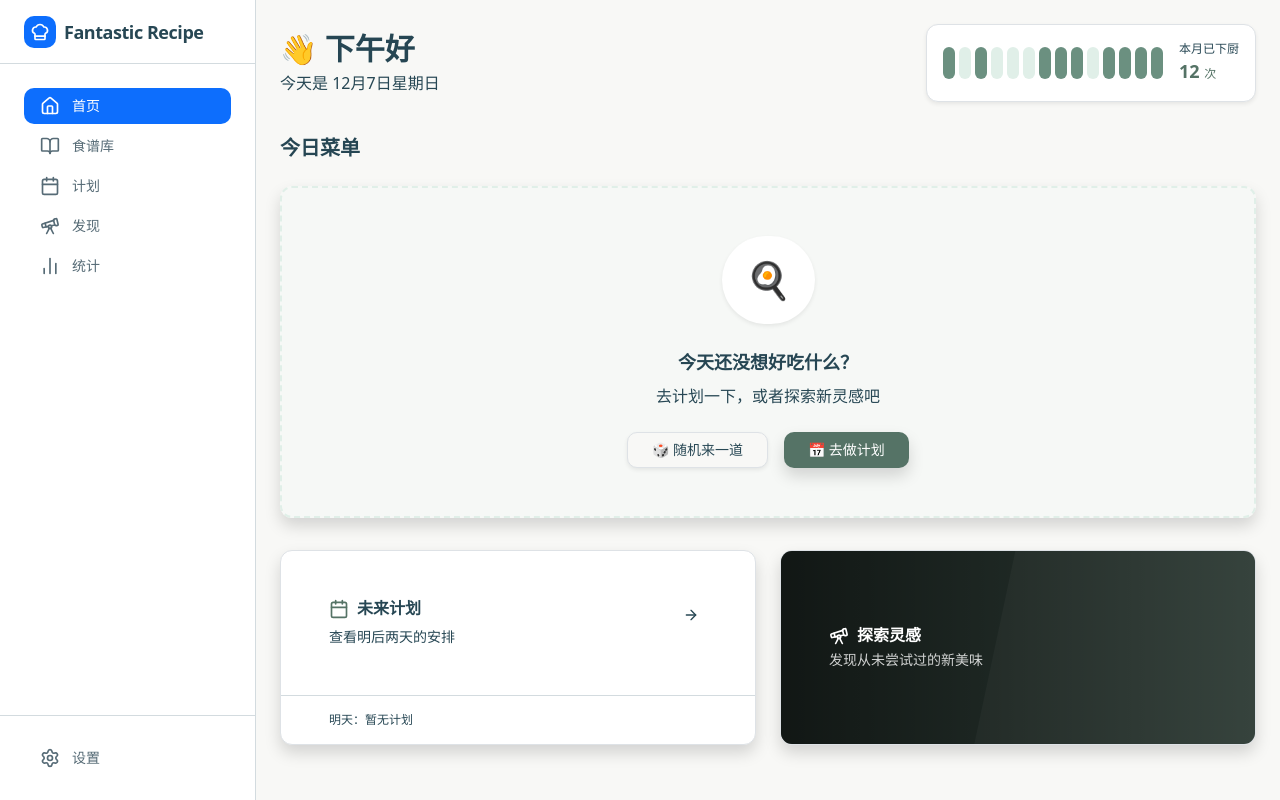
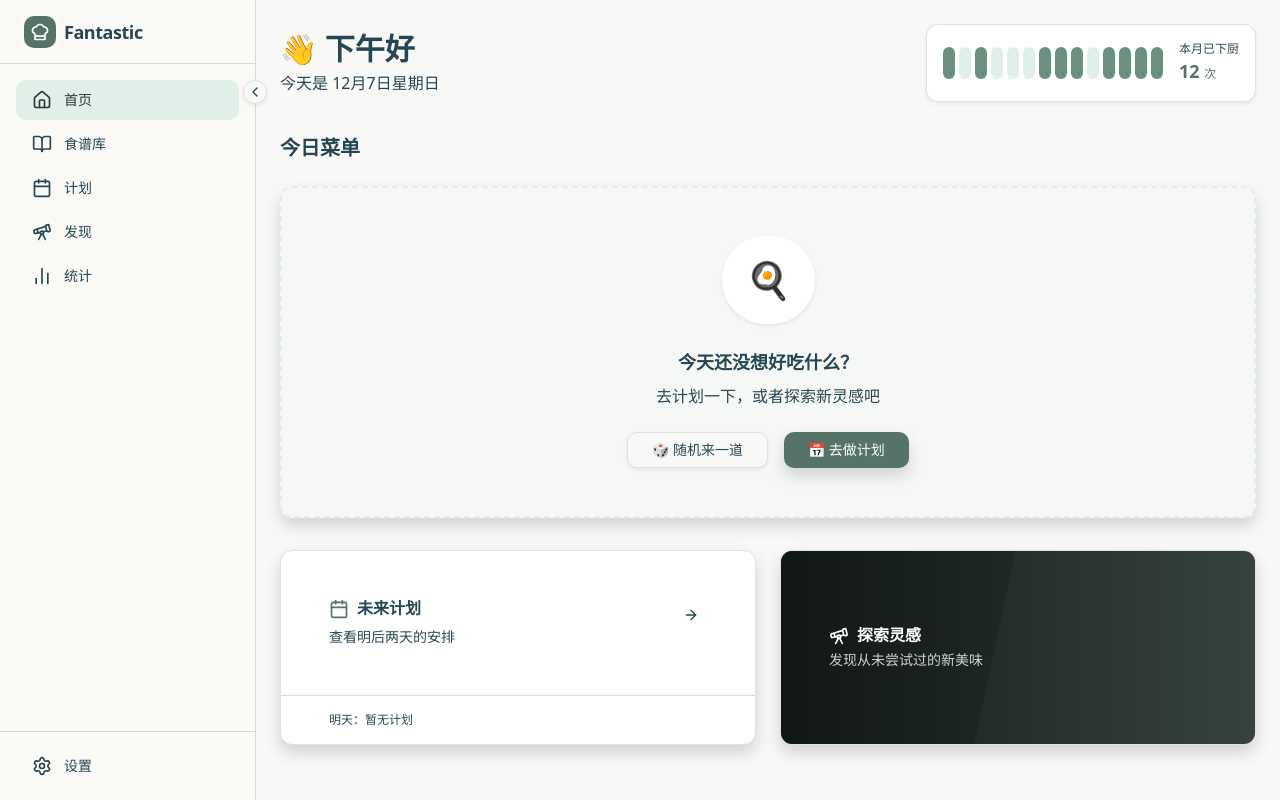
Before and after one commit to tqd9563/fantastic-recipe, a React (Vite) app in the folder frontend/: page / in a window 1280 px wide. Built offline with nearby package versions, Linux system fonts and the light colour scheme.

Commit message:
feat: sidebar coallapse and color change

```diff
--- a/frontend/src/layouts/AppLayout.jsx
+++ b/frontend/src/layouts/AppLayout.jsx
@@ -1,32 +1,67 @@
+import { useState } from 'react';
 import { Outlet, NavLink } from 'react-router-dom';
-import { Home, BookOpen, Calendar, Telescope, BarChart2, Settings, ChefHat } from 'lucide-react';
+import { Home, BookOpen, Calendar, Telescope, BarChart2, Settings, ChefHat, ChevronLeft, ChevronRight } from 'lucide-react';
 import { cn } from "@/lib/utils";
+import { Button } from "@/components/ui/button";
 
 const AppLayout = () => {
+  const [isCollapsed, setIsCollapsed] = useState(false);
+
   return (
     <div className="flex h-screen bg-background text-foreground">
       {/* Desktop Sidebar */}
-      <aside className="hidden md:flex w-64 flex-col border-r bg-card">
-        <div className="flex h-16 items-center px-6 border-b">
-          <div className="bg-primary text-primary-foreground p-1.5 rounded-md mr-2">
+      <aside
+        className={cn(
+            "hidden md:flex flex-col border-r transition-all duration-300 ease-in-out relative",
+            isCollapsed ? "w-16" : "w-64",
+            "bg-[#FAF9F6]" // Warm off-white / very light cream instead of bluish card color
+        )}
+      >
+        {/* Toggle Button */}
+        <Button
+            variant="ghost"
+            size="icon"
+            className="absolute -right-3 top-20 h-6 w-6 rounded-full border bg-background shadow-sm hover:bg-muted z-10 hidden md:flex"
+            onClick={() => setIsCollapsed(!isCollapsed)}
+        >
+            {isCollapsed ? <ChevronRight className="h-3 w-3" /> : <ChevronLeft className="h-3 w-3" />}
+        </Button>
+
+        <div className={cn("flex h-16 items-center border-b overflow-hidden whitespace-nowrap", isCollapsed ? "justify-center px-0" : "px-6")}>
+          <div className="bg-sage-600 text-white p-1.5 rounded-md flex-shrink-0 transition-transform duration-300">
             <ChefHat className="h-5 w-5" />
           </div>
-          <span className="text-lg font-bold tracking-tight">Fantastic Recipe</span>
+          <span className={cn(
+              "text-lg font-bold tracking-tight ml-2 transition-all duration-300 origin-left text-charcoal",
+              isCollapsed ? "opacity-0 w-0 translate-x-[-10px]" : "opacity-100 w-auto translate-x-0"
+          )}>
+            Fantastic
+          </span>
         </div>
 
-        <nav className="flex-1 p-4 space-y-1">
-          <NavItem to="/" icon={<Home className="h-5 w-5" />} label="首页" />
-          <NavItem to="/recipes" icon={<BookOpen className="h-5 w-5" />} label="食谱库" />
-          <NavItem to="/planning" icon={<Calendar className="h-5 w-5" />} label="计划" />
-          <NavItem to="/discovery" icon={<Telescope className="h-5 w-5" />} label="发现" />
-          <NavItem to="/stats" icon={<BarChart2 className="h-5 w-5" />} label="统计" />
+        <nav className="flex-1 p-3 space-y-1">
+          <NavItem to="/" icon={<Home className="h-5 w-5" />} label="首页" collapsed={isCollapsed} />
+          <NavItem to="/recipes" icon={<BookOpen className="h-5 w-5" />} label="食谱库" collapsed={isCollapsed} />
+          <NavItem to="/planning" icon={<Calendar className="h-5 w-5" />} label="计划" collapsed={isCollapsed} />
+          <NavItem to="/discovery" icon={<Telescope className="h-5 w-5" />} label="发现" collapsed={isCollapsed} />
+          <NavItem to="/stats" icon={<BarChart2 className="h-5 w-5" />} label="统计" collapsed={isCollapsed} />
         </nav>
 
-        <div className="p-4 border-t space-y-1">
-           {/* Placeholder for settings/theme */}
-           <button className="flex items-center w-full px-3 py-2 text-sm font-medium text-muted-foreground hover:bg-accent hover:text-accent-foreground rounded-md transition-colors">
-             <Settings className="h-5 w-5 mr-3" />
-             设置
+        <div className="p-3 border-t space-y-1">
+           <button
+                className={cn(
+                    "flex items-center w-full px-3 py-2 text-sm font-medium text-slate-600 hover:bg-sage-100/50 hover:text-sage-700 rounded-md transition-colors overflow-hidden whitespace-nowrap",
+                    isCollapsed && "justify-center px-2"
+                )}
+                title={isCollapsed ? "设置" : ""}
+           >
+             <Settings className="h-5 w-5 flex-shrink-0" />
+             <span className={cn(
+                 "ml-3 transition-all duration-300",
+                 isCollapsed ? "opacity-0 w-0 hidden" : "opacity-100"
+             )}>
+                设置
+             </span>
            </button>
         </div>
       </aside>
@@ -37,7 +72,7 @@ const AppLayout = () => {
       </main>
 
       {/* Mobile Bottom Nav */}
-      <nav className="md:hidden fixed bottom-0 left-0 right-0 h-16 border-t bg-card flex items-center justify-around px-4 z-50">
+      <nav className="md:hidden fixed bottom-0 left-0 right-0 h-16 border-t bg-white flex items-center justify-around px-4 z-50 shadow-[0_-1px_3px_rgba(0,0,0,0.05)]">
         <MobileNavItem to="/" icon={<Home className="h-5 w-5" />} label="首页" />
         <MobileNavItem to="/recipes" icon={<BookOpen className="h-5 w-5" />} label="食谱" />
         <MobileNavItem to="/planning" icon={<Calendar className="h-5 w-5" />} label="计划" />
@@ -48,21 +83,29 @@ const AppLayout = () => {
   );
 };
 
-const NavItem = ({ to, icon, label }) => {
+const NavItem = ({ to, icon, label, collapsed }) => {
   return (
     <NavLink
       to={to}
       className={({ isActive }) =>
         cn(
-          "flex items-center px-3 py-2 text-sm font-medium rounded-md transition-colors",
+          "flex items-center px-3 py-2.5 text-sm font-medium rounded-md transition-all duration-200 overflow-hidden whitespace-nowrap group relative",
           isActive
-            ? "bg-primary text-primary-foreground"
-            : "text-muted-foreground hover:bg-accent hover:text-accent-foreground"
+            ? "bg-sage-100 text-sage-800"
+            : "text-slate-600 hover:bg-sage-50/50 hover:text-sage-700",
+          collapsed && "justify-center px-2"
         )
       }
+      title={collapsed ? label : ""}
     >
-      <span className="mr-3">{icon}</span>
-      {label}
+      <span className={cn("flex-shrink-0 transition-colors", collapsed ? "" : "mr-3")}>{icon}</span>
+      <span className={cn(
+          "transition-all duration-300",
+          collapsed ? "opacity-0 w-0 hidden" : "opacity-100"
+      )}>
+        {label}
+      </span>
+      {/* Tooltip-like effect for collapsed state could be added here if needed */}
     </NavLink>
   );
 };
```
